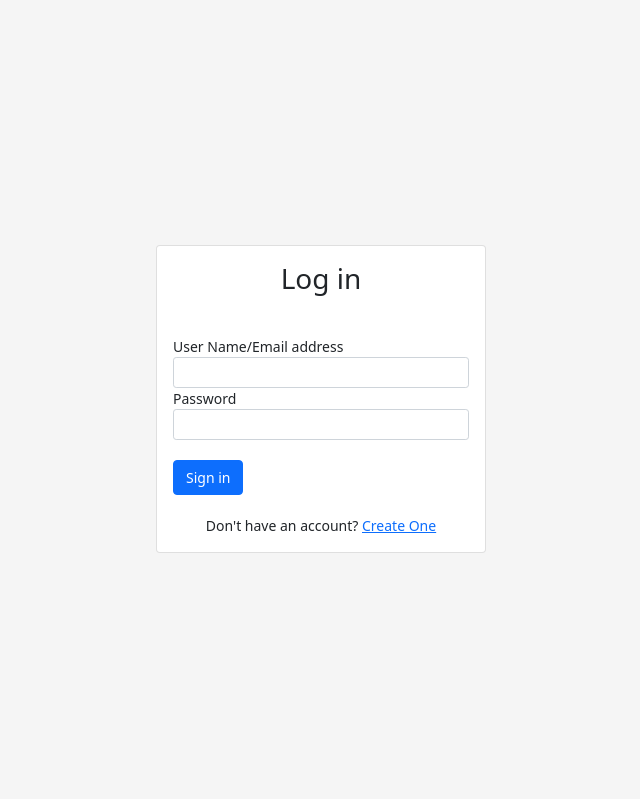
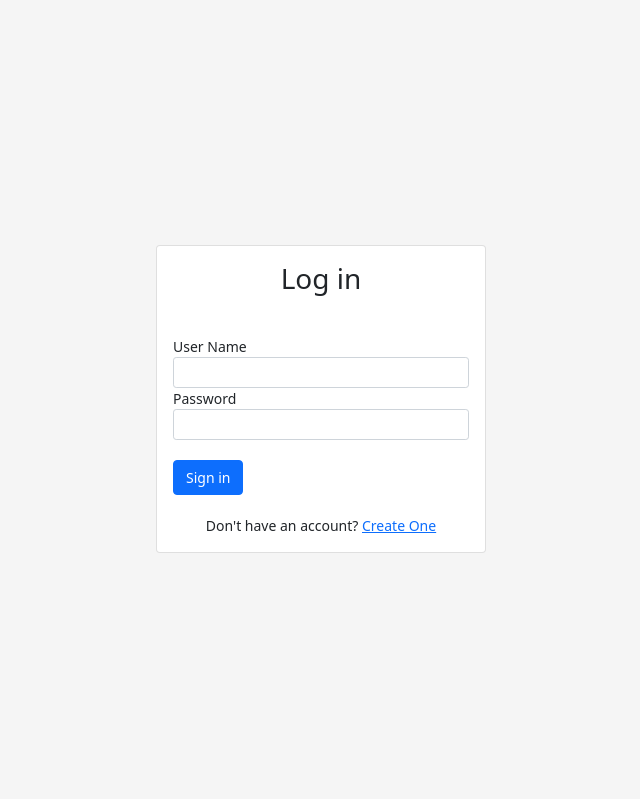
Before and after one commit to rhasanrakib/Qtech, a Django app: page /accounts/login/ in a window 1280 px wide. Shown: the part 57-856 px from the top of the page, without its empty margins (319-959 px from the left). Run offline with Django 3.2, Linux system fonts and the light colour scheme.

Commit message:
login clear

```diff
--- a/QtechApps/templates/login.html
+++ b/QtechApps/templates/login.html
@@ -24,7 +24,7 @@
                 {% csrf_token %}
                 <!-- to error: add class "has-danger" -->
                     <div class="form-group">
-                        <label for="exampleInputEmail1">User Name/Email address</label>
+                        <label for="exampleInputEmail1">User Name</label>
                         <input type="text" name="username" class="form-control form-control-sm" id="exampleInputEmail1"
                             aria-describedby="emailHelp">
                     </div>
--- a/QtechApps/views.py
+++ b/QtechApps/views.py
@@ -1,14 +1,17 @@
-from django.shortcuts import render,redirect
-from django.contrib.auth import login, authenticate,logout
+from django.shortcuts import render, redirect
+from django.contrib.auth import login, authenticate, logout
 from django.contrib.auth.decorators import login_required
 from . forms import SignUpForm
 from django.contrib import messages
 from django.views.decorators.csrf import csrf_exempt
 
-#@login_required(login_url='login')
+# @login_required(login_url='login')
+
+
 @login_required
 def homeView(request):
-    return render(request,'index.html')
+    return render(request, 'index.html')
+
 
 def signupView(request):
     if request.method == 'POST':
@@ -26,25 +29,28 @@ def signupView(request):
         form = SignUpForm()
     return render(request, 'signup.html', {'form': form})
 
+
 @csrf_exempt
 def loginView(request):
     if request.user.is_authenticated:
         return redirect("home")
     else:
         if request.method == 'POST':
-            email = request.POST['username']
+            username = request.POST['username']
             password = request.POST['password']
+            #mail = authenticate(request, email=email, password=password)
 
-            user = authenticate(request, email=email, password=password)
+            user = authenticate(request, username=username, password=password)
             if user is not None:
+                isValidUser = True
                 login(request, user)
                 return redirect("home")
-            else:
-                messages.info(request, 'Username OR password is incorrect')
+
         context = {}
         return render(request, 'login.html', context)
 
+
 def log_out(request):
     logout(request)
-    #return redirect("posts:post_home")
+    # return redirect("posts:post_home")
     return redirect("/")
```
